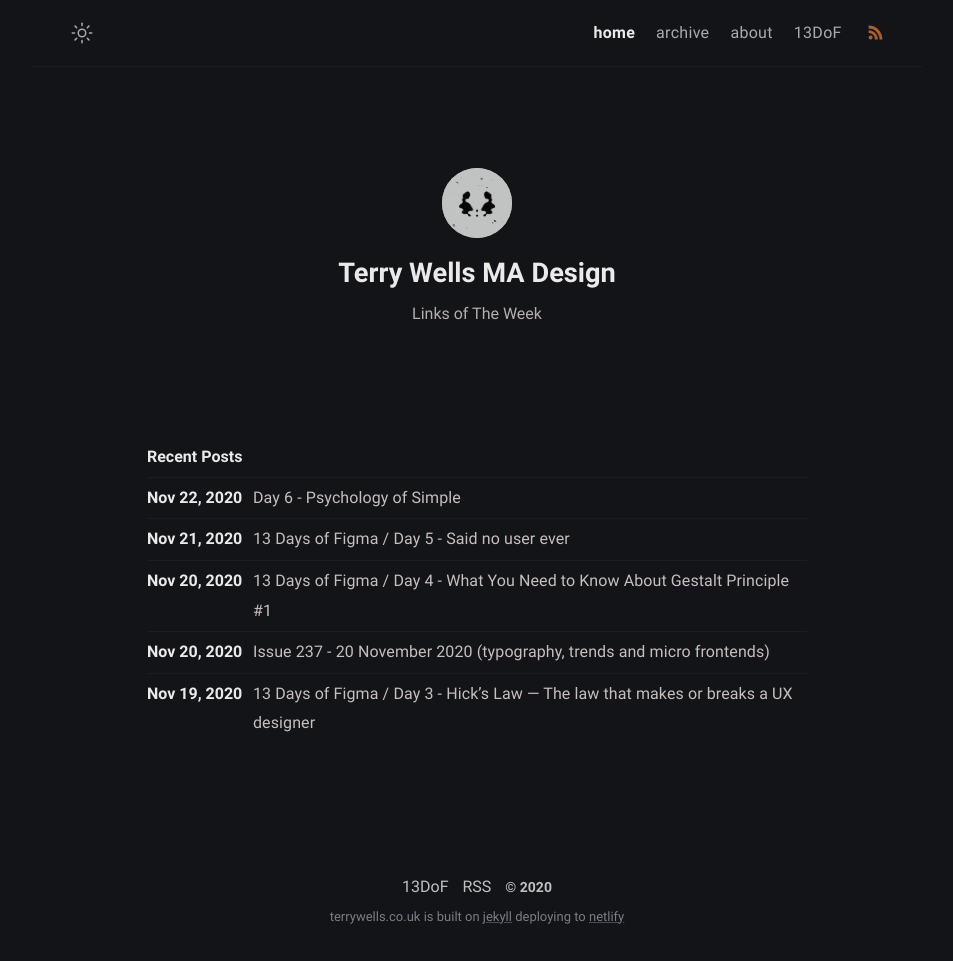
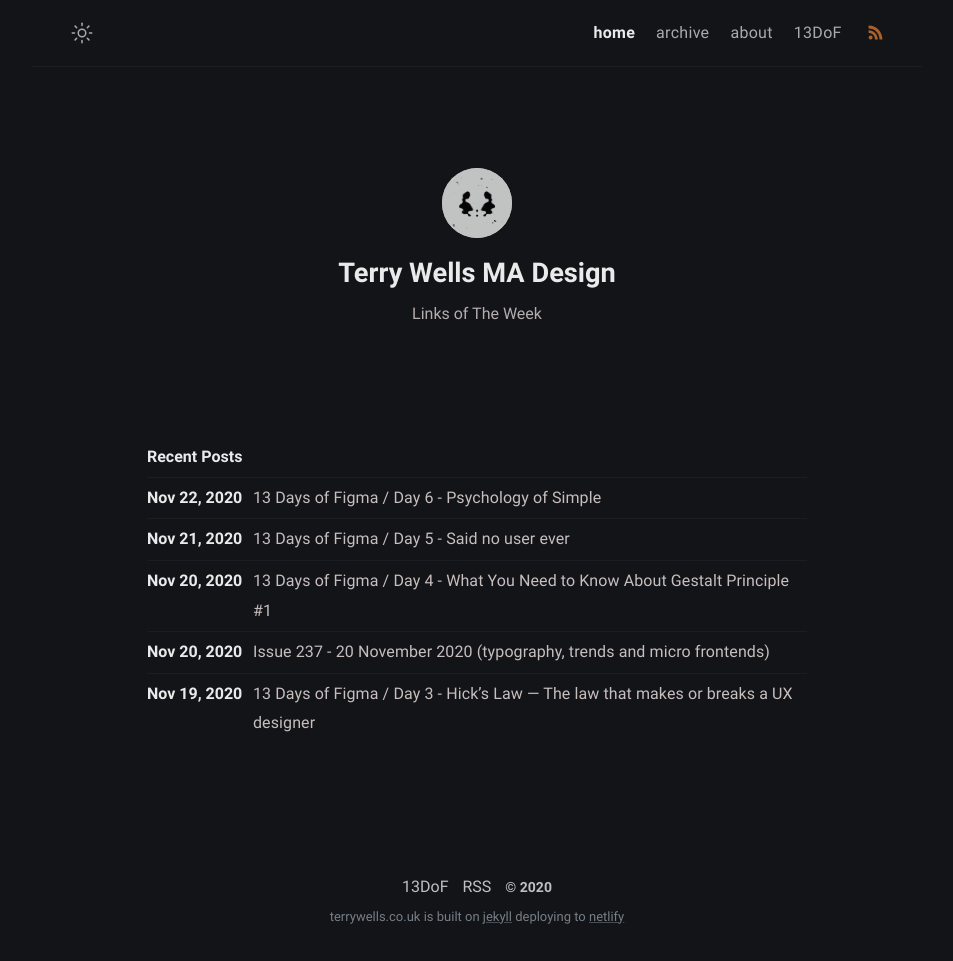
Before and after one commit to wristtattoo/jekyll-klise, a Jekyll site: the page built from index.md, in a window 1280 px wide. Shown: the whole page, without its empty margins (163-1116 px from the left). Built offline with Jekyll 4.4.1, drawn with Linux system fonts in a browser that asks for light colours; a script that is not in the unit is left out.

Commit message:
Update Links of The Week “2020-11-22-day-6-psychology-of-simple”

```diff
--- a/_posts/2020-11-22-day-6-psychology-of-simple.md
+++ b/_posts/2020-11-22-day-6-psychology-of-simple.md
@@ -1,6 +1,6 @@
 ---
 layout: post
-title: Day 6 - Psychology of Simple
+title: 13 Days of Figma / Day 6 - Psychology of Simple
 tags: 13DOF figma ux ui ucd simple empathy
 date: 2020-11-22T11:30:16.387Z
 ---
```
